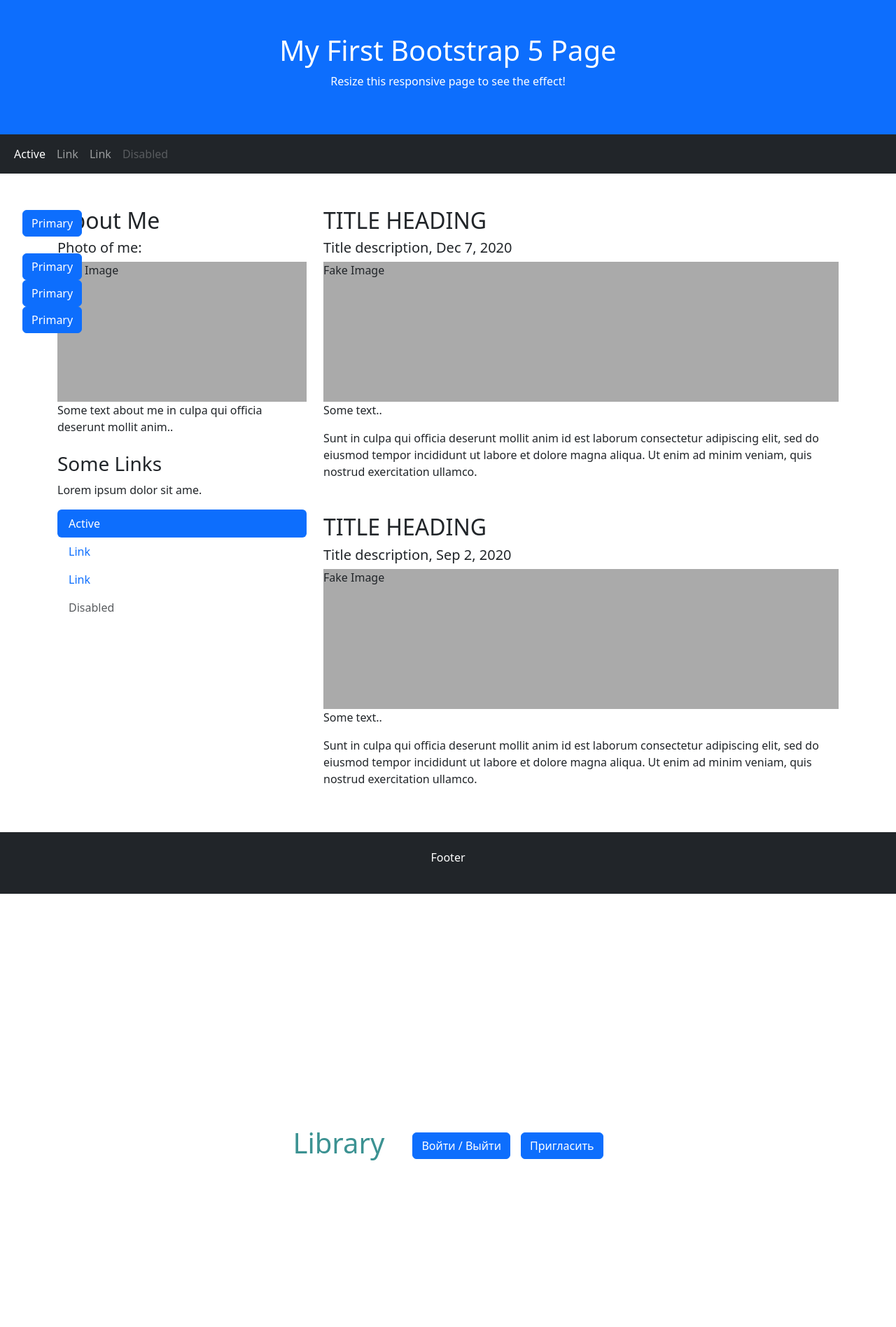
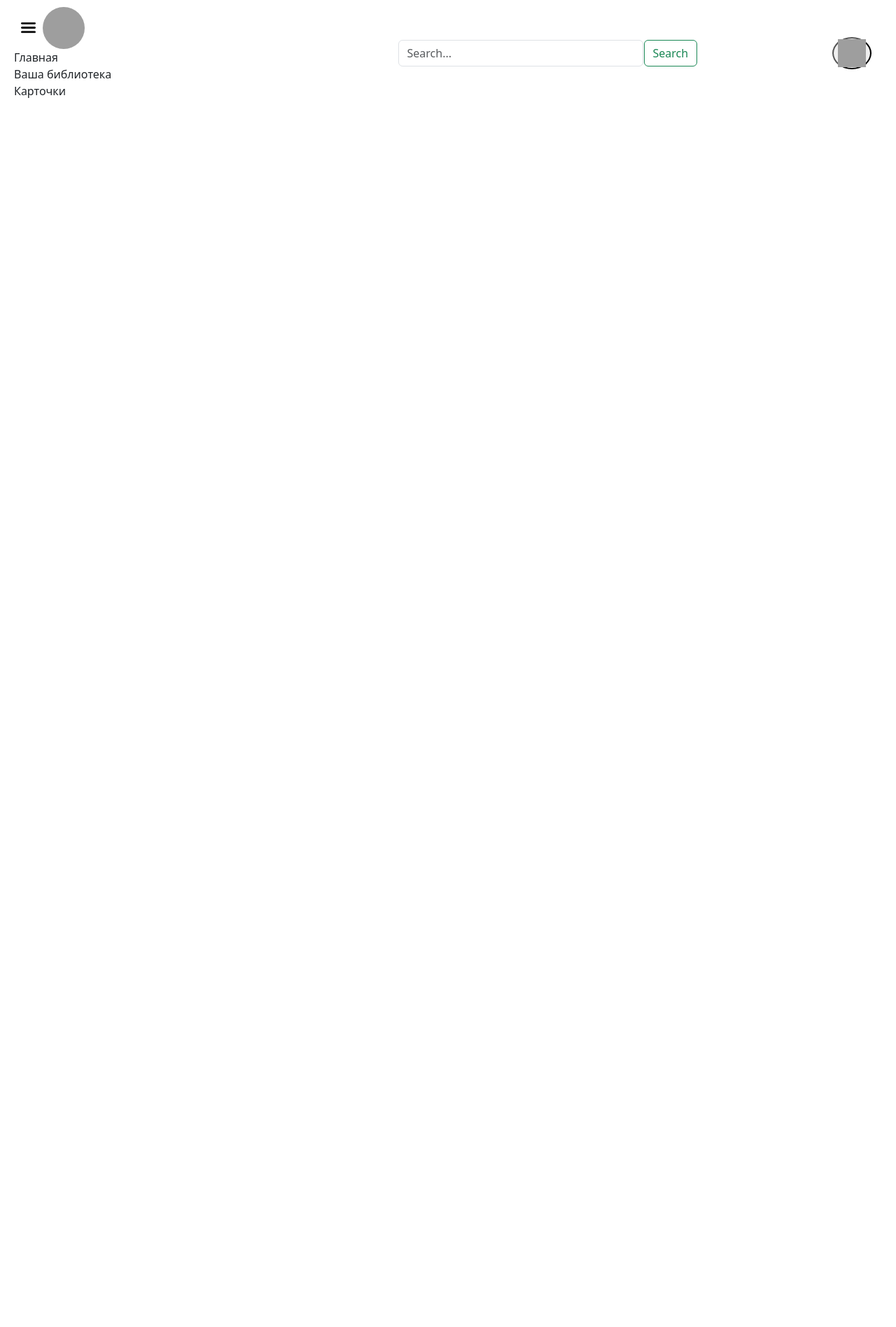
Before and after one commit to DerepaskoGit/Ecardsss, a Django app: page /users_library/ in a window 1280 px wide. Shown: the top 1896 px of the page at 70% size. After the commit the page ends 140 px from the top, so only its background shows below. Run offline with Django 5.2, Linux system fonts and the light colour scheme; grey boxes are pictures that could not be loaded.

Commit message:
Library has ben completely changed

```diff
--- a/Users/static/Users/css/base.css
+++ b/Users/static/Users/css/base.css
@@ -1,6 +1,105 @@
-.buttons_left {
-    position: fixed;
-    top: 300px;
-    left: 20px;
-    z-index: 1050;
+body {
+    margin: 0;
 }
+
+.one-container {
+    margin: 10px 20px;
+}
+
+.header-line {
+    display: flex;
+    align-items: center;
+}
+
+.burger-and-logo {
+    display: flex;
+    align-items: center;
+}
+
+.logo-img {
+    width: 60px;
+    height: 60px;
+    border-radius: 50%;
+}
+
+.burger-menu-btn {
+    background-color: white;
+    border: 0;
+    border-radius: 50%;
+    width: 41px;
+    height: 41px;
+
+    transition: background-color 0.1s linear;
+}
+
+.burger-menu-btn:hover {
+    background-color: #353e5a14;
+
+}
+
+.burger-menu-img {
+    width: 21.1px;
+    height: 21.1px;
+    margin-bottom: 2.9px;
+
+}
+
+.search-bl {
+    margin-left: 33%;
+    display: flex;
+    align-items: center;
+    gap: 1px;
+}
+
+.account-bl {
+    margin-left: auto;
+    margin-right: 15px;
+}
+
+.search-input {
+    width: 350px;
+}
+
+.users_icon {
+    width: 40px;
+    height: 40px;
+}
+
+.dr_menu {
+    width: 273.867px;
+    height: 423px;
+}
+
+.div_1_dr_menu {
+    width: 273.867px;
+    height: 76;
+    margin-top: 3px;
+}
+
+.user_icon_dr_menu {
+    width: 64px;
+    height: 64px;
+}
+
+.ndr_menu {
+    margin-top: 5px;
+}
+
+.ndr_menu_p1 {
+    margin-bottom: -50;
+}
+
+.separator {
+    height: 1px; /* Толщина полосы */
+    background-color: rgb(131, 119, 119, 0.3); /* Цвет полосы */
+    margin: 10px 0; /* Отступы сверху и снизу */
+  }
+
+.modal_register {
+    width: 482px;
+    padding-top: 100px;
+}
+
+.form {
+    margin-left: 110px;
+}
--- /dev/null
+++ b/Users/static/Users/js/script.js
@@ -0,0 +1,23 @@
+document.getElementById('generateInviteBtn').onclick = function() {
+    const UrlContainer = document.getElementById("url-container")
+    const MyUrl = UrlContainer.dataset.url;
+
+    const CsrfContainer = document.getElementById("csrf-container")
+    const MyCsrf = CsrfContainer.dataset.csrf;
+
+    fetch(MyUrl, {
+      method: "POST",
+      headers: {
+        "X-CSRFToken": MyCsrf,  // CSRF-токен
+        "Content-Type": "application/json"
+      }
+    })
+    .then(response => response.json())
+    .then(data => {
+      if (data.invite_code) {
+        document.getElementById('inviteCodeDisplay').innerHTML = "Ваш инвайт-код: " + data.invite_code;
+      } else {
+        alert("Ошибка генерации кода!");
+      }
+    });
+  };
--- a/Users/templates/Users/users_library.html
+++ b/Users/templates/Users/users_library.html
@@ -6,123 +6,129 @@
   <meta charset="utf-8">
   <meta name="viewport" content="width=device-width, initial-scale=1">
   <link href="https://cdn.jsdelivr.net/npm/bootstrap@5.3.3/dist/css/bootstrap.min.css" rel="stylesheet">
+  <link rel="stylesheet" href="{% static 'Users/css/base.css' %}">
   <script src="https://cdn.jsdelivr.net/npm/bootstrap@5.3.3/dist/js/bootstrap.bundle.min.js"></script>
-  <link href="{% static 'Users/css/base.css' %}" rel="stylesheet">
-  <style>
-  .fakeimg {
-    height: 200px;
-    background: #aaa;
-  }
-  </style>
 </head>
 <body>
 
-<div class="p-5 bg-primary text-white text-center">
-  <h1>My First Bootstrap 5 Page</h1>
-  <p>Resize this responsive page to see the effect!</p>
-</div>
+<div class="header">
+  <div class="one-container">
+    <div class="header-line">
 
-<nav class="navbar navbar-expand-sm bg-dark navbar-dark">
-  <div class="container-fluid">
-    <ul class="navbar-nav">
-      <li class="nav-item">
-        <a class="nav-link active" href="#">Active</a>
-      </li>
-      <li class="nav-item">
-        <a class="nav-link" href="#">Link</a>
-      </li>
-      <li class="nav-item">
-        <a class="nav-link" href="#">Link</a>
-      </li>
-      <li class="nav-item">
-        <a class="nav-link disabled" href="#">Disabled</a>
-      </li>
-    </ul>
-  </div>
-</nav>
+      <div class="skope-menu">
+        <div class="burger-and-logo">
 
-<div class="container buttons_left">
-  <div class="row">
-    <div class="col-3">
-      <div class="btn-vertical w-50" role="group" aria-label="Вертикальная группа кнопок">
-        <button type="button" class="btn btn-primary mb-4">Primary</button>
-        <button type="button" class="btn btn-primary">Primary</button>
-        <button type="button" class="btn btn-primary">Primary</button>
-        <button type="button" class="btn btn-primary">Primary</button>
+          <button type="button" class="burger-menu-btn">
+            <img src="{% static 'Users/images/menu-burger.png' %}" alt="Бургер меню" class="burger-menu-img">
+          </button>
+
+          <div class="logo">
+            <a href="#"><img class="logo-img" src="https://media.istockphoto.com/id/1168998642/vector/bird-icon.webp?s=2048x2048&w=is&k=20&c=zCsUp5n_Ec3ADOXGuMvbve94g7lIKnIXjHpGrGfH658=" alt=""></a>
+          </div>
+
+        </div>
+
+        <div>
+
+          <div>
+            Главная
+          </div>
+          <div>
+            Ваша библиотека
+          </div>
+          <div>
+            Карточки
+          </div>
+
+        </div>
       </div>
+
+      <div class="search-bl">
+        <div>
+          <input class="form-control search-input" type="search" placeholder="Search..." aria-label="Search">
+        </div>
+        <div>
+          <button class="btn btn-outline-success my-2 my-sm-0" type="submit">Search</button>
+        </div>
+      </div>
+
+      <div class="account-bl">
+
+        <div class="user-dropdown">
+
+          <button type="button" class="rounded-circle btn_user_profile" data-bs-toggle="dropdown" aria-expanded="false">
+            <img src="https://upload.wikimedia.org/wikipedia/commons/9/99/Sample_User_Icon.png" alt="user_icon" class="users_icon">
+          </button>
+
+          <div class="user-profile-menu">
+            <ul class="dropdown-menu dr_menu">
+              <div class="d-flex ml-auto div_1_dr_menu">
+                <div>
+                  <img src="https://upload.wikimedia.org/wikipedia/commons/9/99/Sample_User_Icon.png" alt="user_icon" class="user_icon_dr_menu">
+                </div>
+                <div class="ndr_menu">
+                  <div class="ndr_menu_p1">Shecn</div>
+                  <div>shecn@gmail.com</div>
+                </div>
+              </div>
+              <div class="separator"></div>
+              <li><a href="{% url 'logout' %}" class="btn btn-primary">Войти / Выйти</a></li>
+              <li><button id="generateInviteBtn" class="btn btn-primary" type="button">Пригласить</button></li>
+              <p id="inviteCodeDisplay">{% if invite_code %}Ваш инвайт-код: {{ invite_code }}{% endif %}</p>
+              <li><button type="button" class="btn btn-primary" data-bs-toggle="modal" data-bs-target="#myModal">Open modal</button></li>
+            </ul>
+          </div>
+
+          <div class="modal fade" id="myModal">
+            <div class="modal-dialog modal_register">
+              <div class="modal-content">
+
+                <div class="modal-header">
+                  <form action="" method="POST" class="form">
+                    {% csrf_token %}
+                    <div class="mb-3 mt-3">
+                      <label for="email" class="form-label">Логин</label>
+                      {{ form.username }}
+                    </div>
+                    <div class="mb-3">
+                      <label for="pwd" class="form-label">Пароль</label>
+                      {{ form.password }}
+                    </div>
+                    <div class="form-check mb-3">
+                      <label class="form-check-label">
+                        <input class="form-check-input" type="checkbox" name="remember"> Запомнить меня
+                      </label>
+                    </div>
+                    <button type="submit" class="btn btn-primary">Войти</button>
+                    <a href="{% url 'signup' %}" class="btn btn-primary Register">Регистрация</a>
+
+                    {% if form.errors %}
+                    <div style="margin-top: 10px;" class="error">
+                      {{ form.non_field_errors }}
+                    </div>
+                    {% endif %}
+                  </form>
+                </div>
+
+                <div class="modal-footer">
+                  <button type="button" class="btn btn-danger" data-bs-dismiss="modal">Close</button>
+                </div>
+
+              </div>
+            </div>
+          </div>
+
+        </div>
+
+      </div>
+
     </div>
   </div>
 </div>
 
 
-<div class="container mt-5">
-  <div class="row">
-    <div class="col-sm-4">
-      <h2>About Me</h2>
-      <h5>Photo of me:</h5>
-      <div class="fakeimg">Fake Image</div>
-      <p>Some text about me in culpa qui officia deserunt mollit anim..</p>
-      <h3 class="mt-4">Some Links</h3>
-      <p>Lorem ipsum dolor sit ame.</p>
-      <ul class="nav nav-pills flex-column">
-        <li class="nav-item">
-          <a class="nav-link active" href="#">Active</a>
-        </li>
-        <li class="nav-item">
-          <a class="nav-link" href="#">Link</a>
-        </li>
-        <li class="nav-item">
-          <a class="nav-link" href="#">Link</a>
-        </li>
-        <li class="nav-item">
-          <a class="nav-link disabled" href="#">Disabled</a>
-        </li>
-      </ul>
-      <hr class="d-sm-none">
-    </div>
-    <div class="col-sm-8">
-      <h2>TITLE HEADING</h2>
-      <h5>Title description, Dec 7, 2020</h5>
-      <div class="fakeimg">Fake Image</div>
-      <p>Some text..</p>
-      <p>Sunt in culpa qui officia deserunt mollit anim id est laborum consectetur adipiscing elit, sed do eiusmod tempor incididunt ut labore et dolore magna aliqua. Ut enim ad minim veniam, quis nostrud exercitation ullamco.</p>
-
-      <h2 class="mt-5">TITLE HEADING</h2>
-      <h5>Title description, Sep 2, 2020</h5>
-      <div class="fakeimg">Fake Image</div>
-      <p>Some text..</p>
-      <p>Sunt in culpa qui officia deserunt mollit anim id est laborum consectetur adipiscing elit, sed do eiusmod tempor incididunt ut labore et dolore magna aliqua. Ut enim ad minim veniam, quis nostrud exercitation ullamco.</p>
-    </div>
-  </div>
-</div>
-
-<div class="mt-5 p-4 bg-dark text-white text-center">
-  <p>Footer</p>
-</div>
-<div style="display: flex; justify-content: center; align-items: center; height: 90vh;">
-  <h1 style="color: rgb(60, 146, 146); margin-right: 40px;">Library</h1>
-  <a href="{% url 'logout' %}" class="btn btn-primary">Войти / Выйти</a>
-  <button id="generateInviteBtn" class="btn btn-primary" style="margin-left: 15px;" type="button">Пригласить</button>
-  <p id="inviteCodeDisplay">{% if invite_code %}Ваш инвайт-код: {{ invite_code }}{% endif %}</p>
-</div>
-<script>
-  document.getElementById('generateInviteBtn').onclick = function() {
-  fetch("{% url 'generate_invite' %}", {
-      method: "POST",
-      headers: {
-          "X-CSRFToken": "{{ csrf_token }}",  // CSRF-токен
-          "Content-Type": "application/json"
-      }
-  })
-  .then(response => response.json())
-  .then(data => {
-      if (data.invite_code) {
-          document.getElementById('inviteCodeDisplay').innerHTML = "Ваш инвайт-код: " + data.invite_code;
-      } else {
-          alert("Ошибка генерации кода!");
-      }
-  });
-  };
-</script>
+<div id="url-container" data-url="{% url 'generate_invite' %}"></div>
+<div id="csrf-container" data-csrf="{{ csrf_token }}"></div>
+<script src="{% static 'Users/js/script.js' %}"></script>
 </body>
 </html>
--- a/Users/views.py
+++ b/Users/views.py
@@ -57,7 +57,7 @@ def generate_inviteCode_view(request):
 
 
 def users_library(request):
-    form = UserLibraryForm()
+    form = LoginForm()
     Data = {
         'form':form
     }
```
Also changed, not shown: Users/static/Users/images/User_Icon.png (added), Users/static/Users/images/menu-burger.png (added), db.sqlite3.
